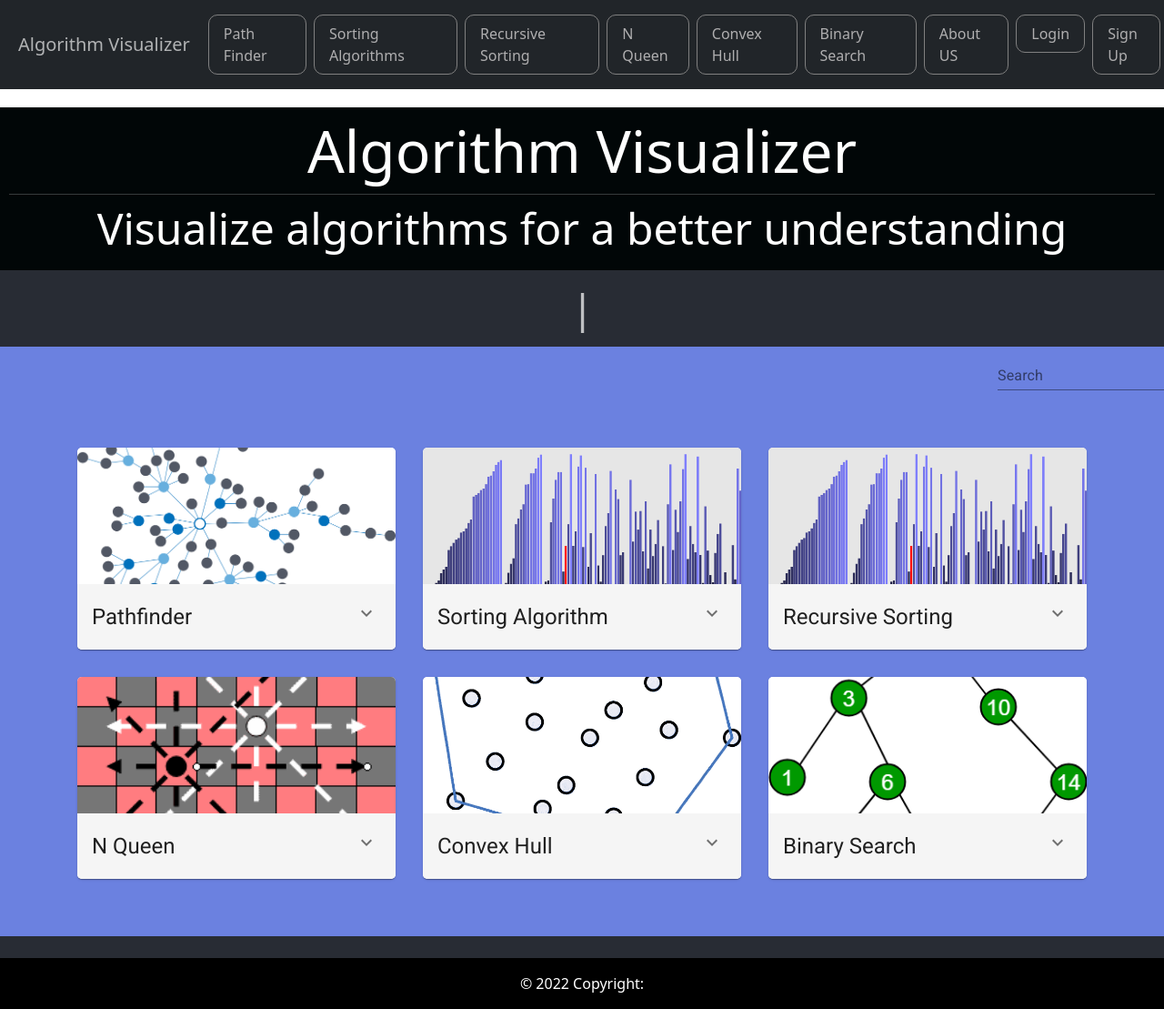
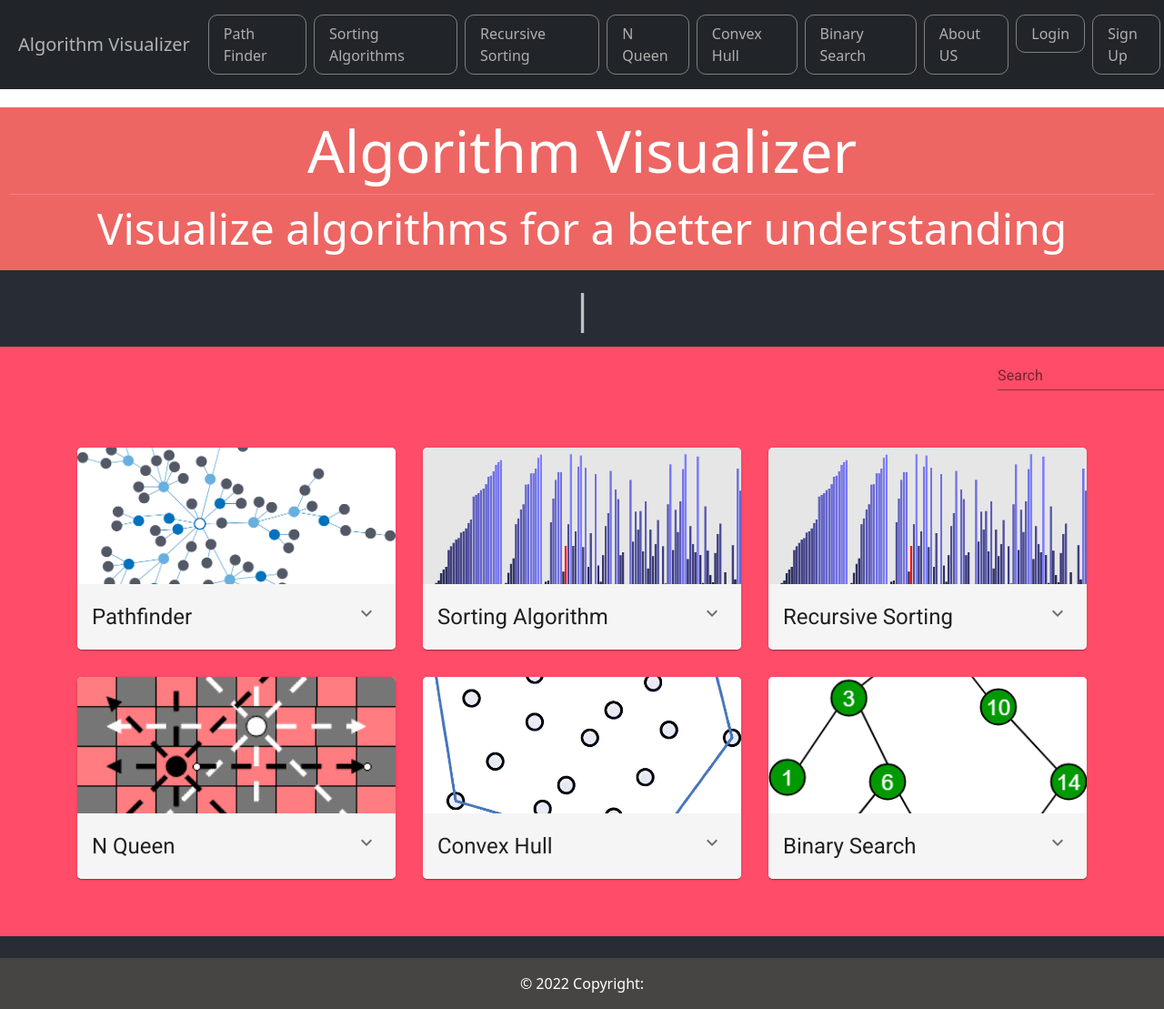
Before and after one commit to vishal3308/AlgoViz, a React (Create React App) app in the folder client/: page / in a window 1280 px wide. Shown: the whole page at 91% size. Built offline with nearby package versions, Linux system fonts and the light colour scheme.

Commit message:
Update style.css
background color has been changed

```diff
--- a/client/src/homeComponents/style.css
+++ b/client/src/homeComponents/style.css
@@ -8,7 +8,7 @@
 }
 
 .Cards{
-    background-color: rgb(107, 129, 224);
+    background-color: #ff4c68;
     align-items: center;
     align-self: center;
     align-content: center;
@@ -20,11 +20,11 @@
 }
 .footer-copyright{
     color:white;
-    background-color: black;
+    background-color: rgb(70, 69, 67);
 }
 .greet{
     text-align: center;
-    background-color: rgb(1, 6, 7);
+    background-color: #ED6663;
     color: white;
     padding: 10px;
 }
```
